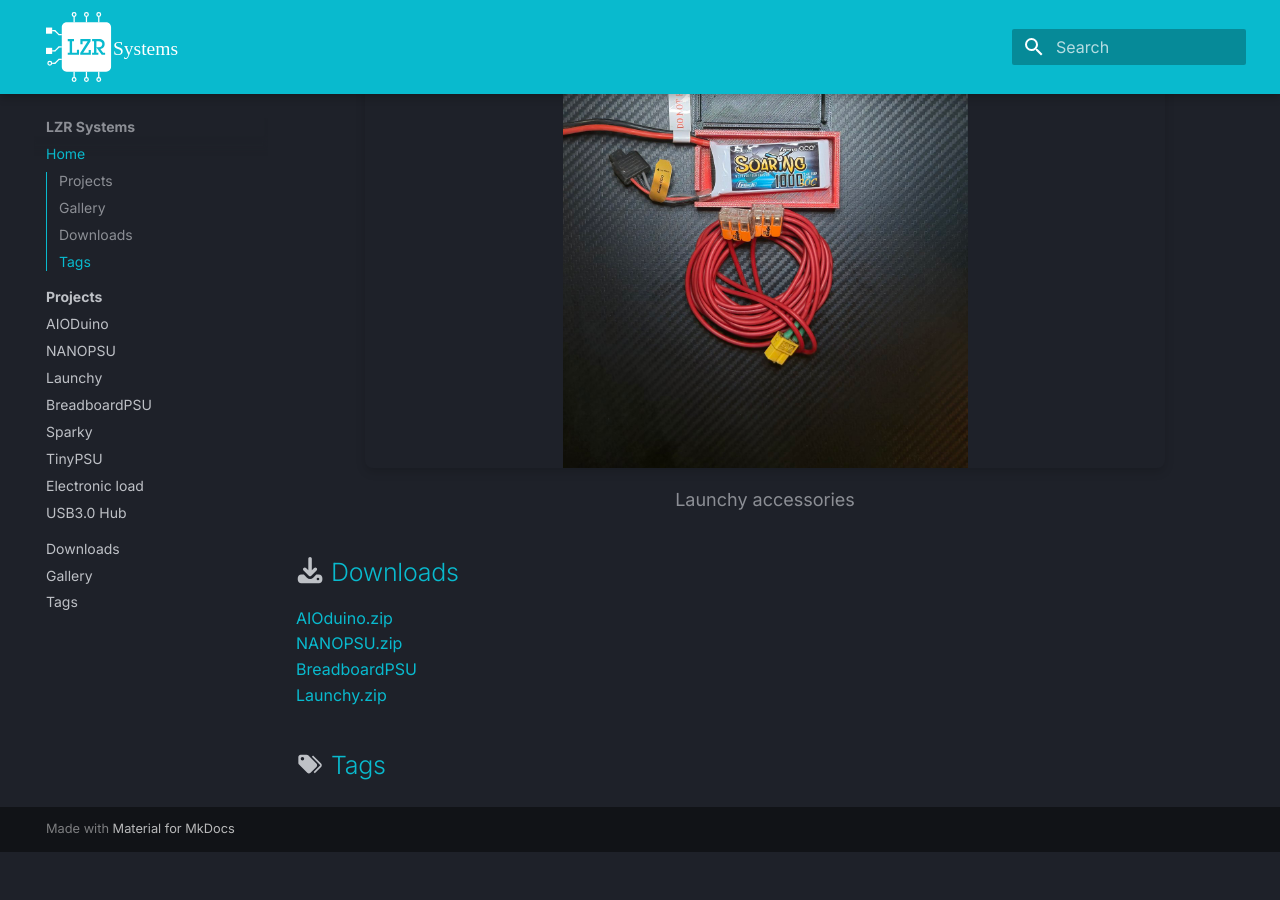
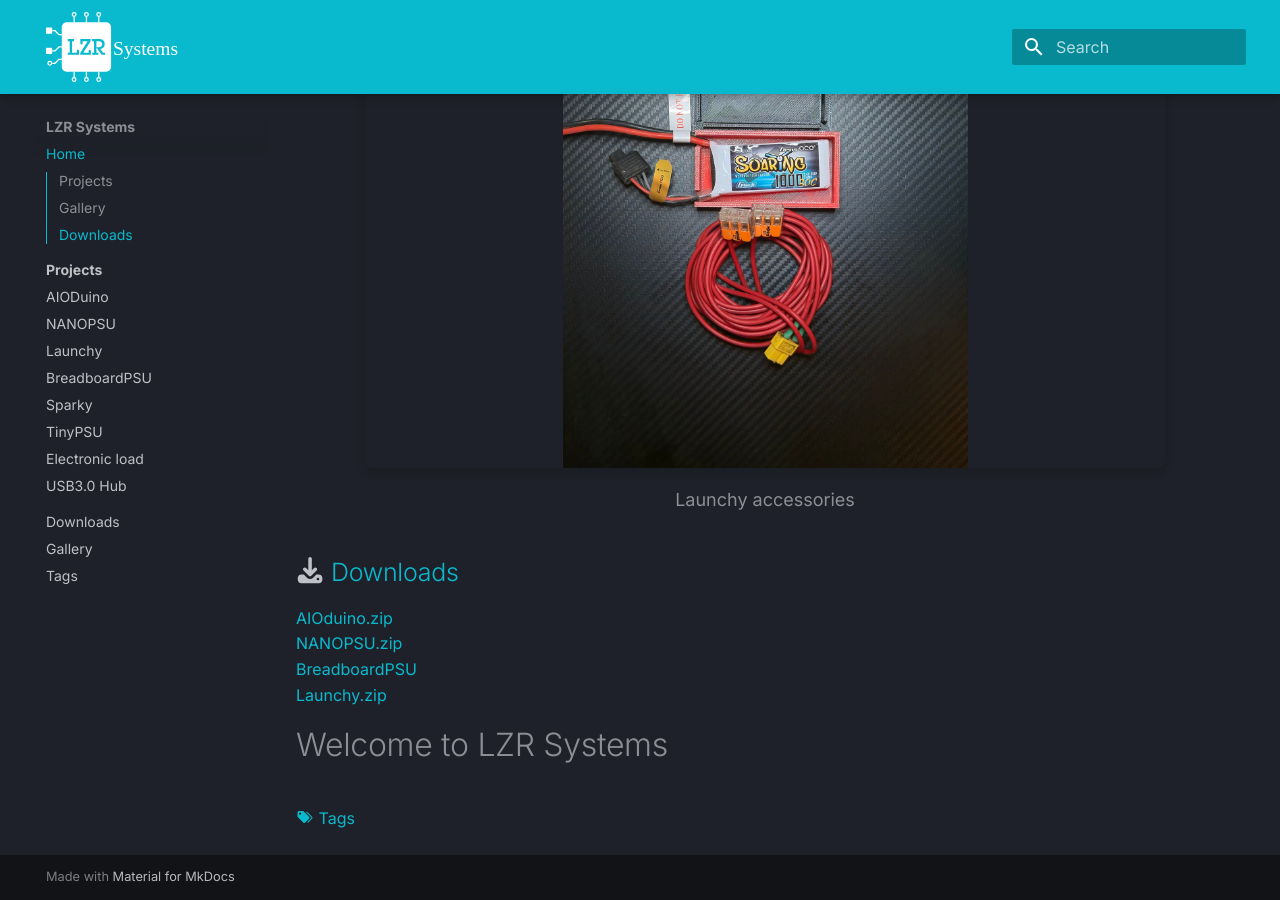
Before and after one commit to sanko0112/lzrsystems, an MkDocs documentation site: the page built from docs/index.md, in a window 1280 px wide and 900 px high, scrolled down 991 px. Built offline with MkDocs 1.6.1 and Material for MkDocs 9.7.7, drawn with Linux system fonts in a browser that asks for light colours; before the commit the page ends 1843 px from its top, so only the background shows below that.

Commit message:
fixed redirect suspicious site

```diff
--- a/docs/index.md
+++ b/docs/index.md
@@ -130,4 +130,6 @@
 [BreadboardPSU](https://github.com/sanko0112/BreadboardPSU/archive/refs/heads/main.zip) <br>
 [Launchy.zip](https://github.com/sanko0112/Launchy/archive/refs/heads/main.zip) <br>
 
-## :material-tag-multiple: [Tags](Tags.md)
+# Welcome to LZR Systems
+
+[ :material-tag-multiple: ](https://drive.google.com/drive/folders/1cVUwgEWSiRsgNeE6CLJCxHk36vubcm4J?usp=drive_link) [Tags](Tags.md)
```
Also changed, not shown: docs/Tags.md (line endings or trailing spaces).
